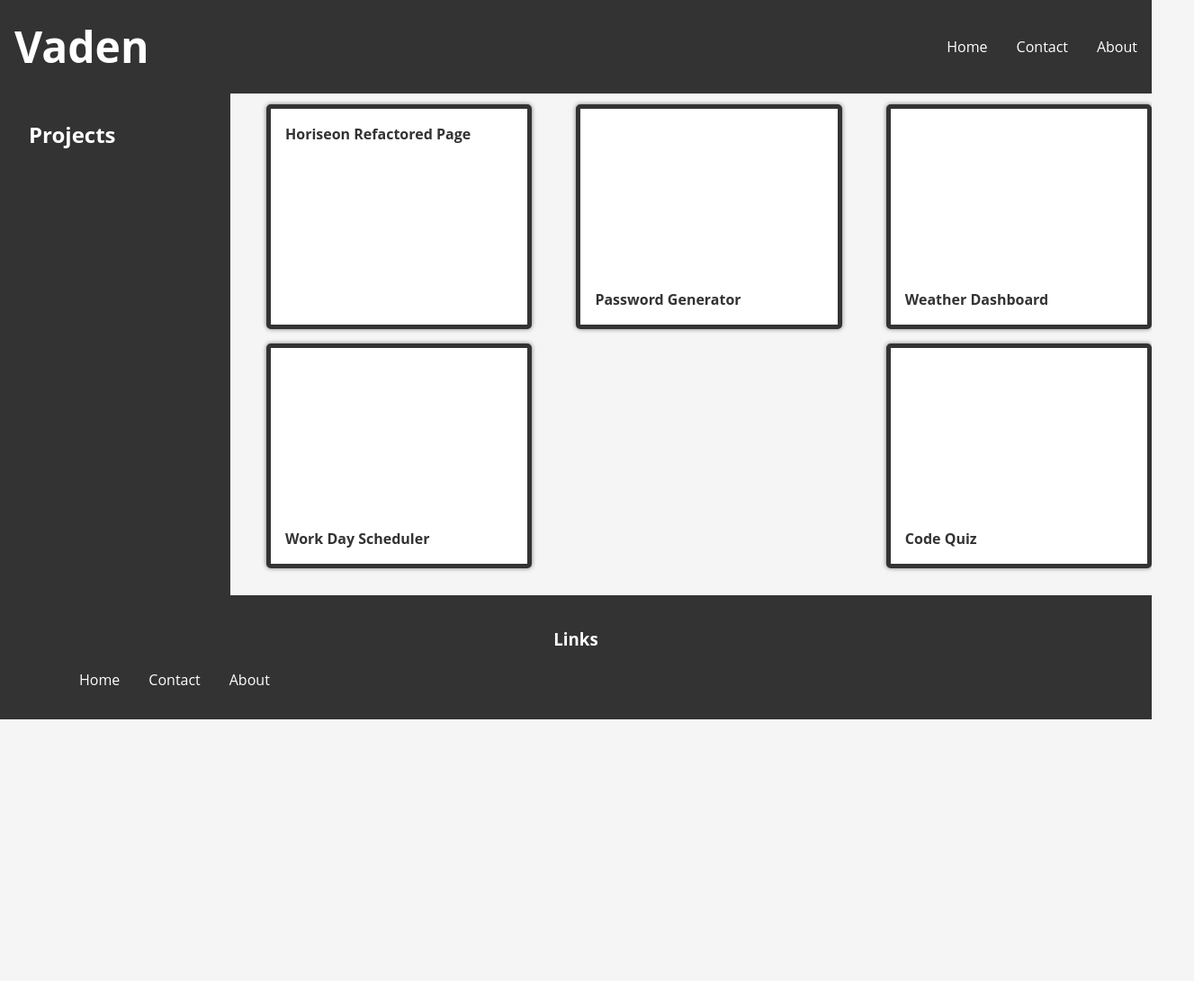
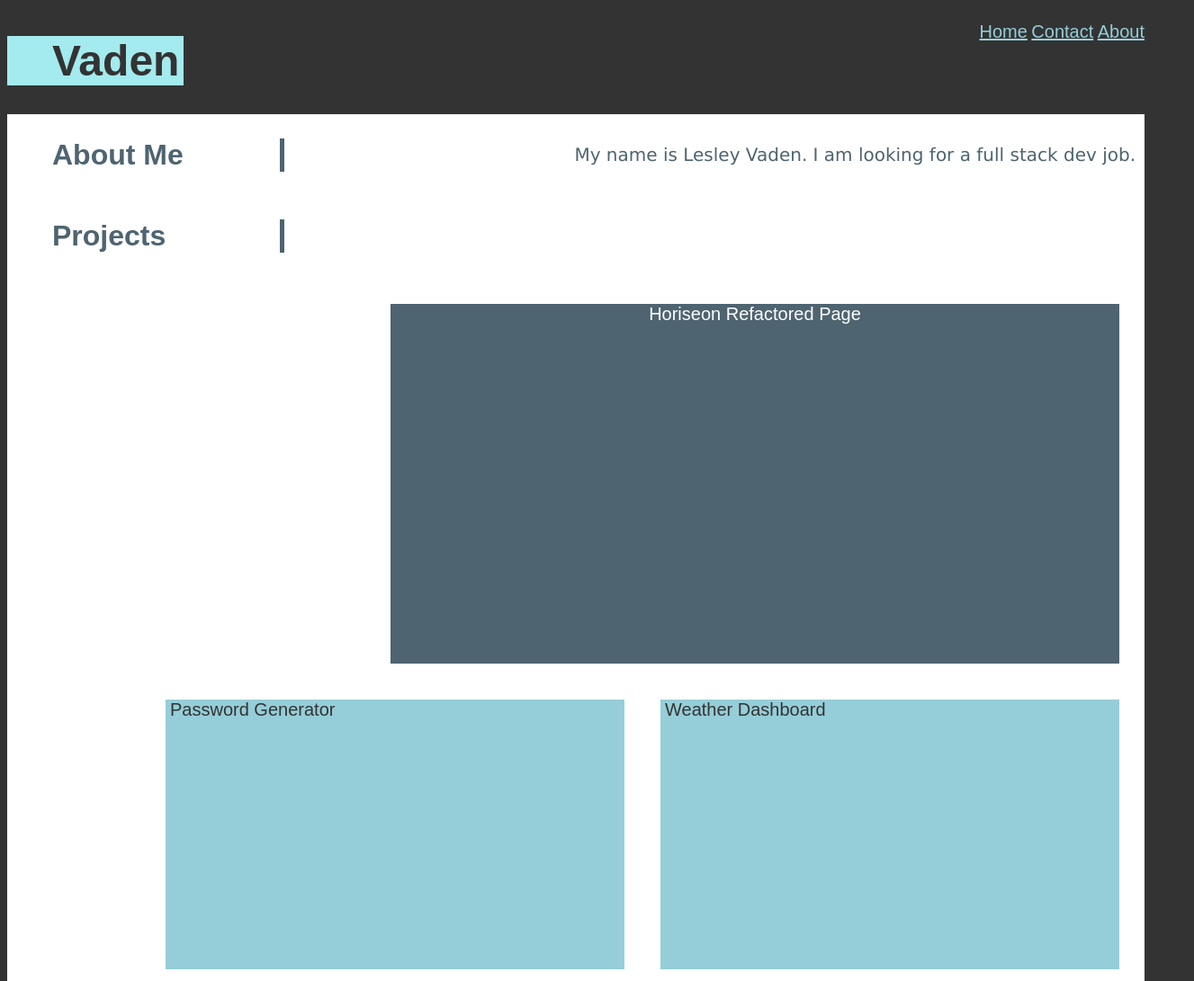
Before and after one commit to lesley-byte/lesley-byte-portfolio, a plain HTML site: page index.html in a window 1280 px wide. Shown: the top 1091 px of the page at 90% size, 1327 px wide, since content can reach past the window. Before the commit the page ends 800 px from the top, so only its background shows below. Drawn offline with Linux system fonts and the light colour scheme.

Commit message:
still messing with flexbox

```diff
--- a/assets/style.css
+++ b/assets/style.css
@@ -1,209 +1,192 @@
-/* Css for a portfolio page that shows off the work of a web designer. with links to the web pages.  The links should be a list of images.  the first image should be larger than the others and the list should have flexbox. */
-
-/* Path: assets\style.css */
-* {
-  box-sizing: border-box;
+/*My portfolio website. Background color is dark grey header text color is light blue. h2 has grey text and white background.*/
+body {
+    background-color: #333333;
+    color: #95ced8;
+    font-family: Arial, Helvetica, sans-serif;
+    display: flex;
+    flex-direction: column;
+    flex-wrap: wrap;
 }
-body {
-  font-family: 'Open Sans', sans-serif;
-  background-color: #f5f5f5;
-  color: #333;
-  font-size: 16px;
-  line-height: 1.5;
-  display:inline-flex;
-  margin: 0px;
-}
-/* The header has the name of the web designer and a navagation bar with links to the portfolio, about, and contact pages. It Should be fixed to the top of the page. It should be a flexbox with the name on the left and the navagation bar on the right. */
 header {
-  background-color: #333;
-  color: #fff;
-  padding: 1rem;
   display: flex;
+  flex-direction: row;
+  flex-wrap: wrap;
   justify-content: space-between;
-  align-items: center;
-  position: fixed;
-  top: 0;
-  left: 0;
-  right: 0;
-  z-index: 1;
-}
-header h1 {
-  font-size: 3rem;
-  margin: 0;
-}
-header nav ul {
-  display: flex;
-  flex-flow: row wrap;
+  align-items: left;
+  align-content: center;
+  color:#95ced8;
   text-decoration: none;
-    list-style: none;
 
 }
-header nav ul li {
-  list-style: none;
-  margin-left: 1rem;
+h1 {
+   background-color:#a3ebee;
+   color: #333333;
+    text-align: left;
+    font-size: 3em;
+    font-family: Arial, Helvetica, sans-serif;
+    padding: 0 5px 0 50px;
+    justify-content: left;
 }
-header nav a {
-  display: flex;
-  flex-flow: row wrap;
-  color: #fff;
-  text-decoration: none;
-  margin-left: 1rem;
-  flex-shrink: calc();
+nav ul li {
+    display: inline-block;
+    /* padding: 0 5px 0 5px; */
+    text-align: center;
+    font-size: 20px;
+    font-family: Arial, Helvetica, sans-serif;
+    color: #95ced8;
+    text-decoration: underline;
 }
-/* The main section should have a flexbox with the word projects on the left and the list of images that are links on the right. */
-main {
-  padding: 100px 0 130px 0;
-  display: inline-flex;
-  justify-content: space-between;
-  align-items: flex-start;
+nav ul li a {
+    color: #95ced8;
+    text-decoration: none;
+    /* padding: 0 5px 0 50px; */
+    justify-content: right;
 }
-/* The main h2 should be the word projects. It should be in a box with a border and a background color. It should be inside a box that takes up the left side of the page. */
 h2 {
-  font-size: 1.5rem;
-  margin: 0;
-  padding: 2rem;
-  background-color: #333;
-  color: #fff;
-  width: 20%;
-  min-width:fit-content;
-  height: flex;
-  float:left;
-  clear:both;
+    display: flex;
+      flex-direction: row;
+      background-color: #FFFFFF;
+      color: #4e6470;
+      text-align: right;
+      border-right: solid 5px #4e6470;
+      width: 20%;
+      flex-wrap: wrap;
+      justify-content: flex-start;
+      font-size: 2em;
+      min-width:fit-content;
+      min-height: max-content;
 }
-/* The list of images should be a flexbox with the first image larger than the others. */
-/* item1 should grow when the page is resized. */
-main ul {
-  display: flex;
-  flex-wrap: wrap;
-  justify-content: space-between;
-  align-items: flex-start;
-    width: 80%;
-    float:right;
-    clear:right;
+p {
+    font-family: verdana;
+    font-size: 20px;
+    padding: left 8em;
+    padding-right:3em;
 
 }
-main li {
-  list-style: none;
-  min-width:fit-content;
-  margin-bottom: 1rem;
-    width: 30%;
-    float:left;
-    clear:left;
+/* main has white background and grey text. */
+main {
+    display: inline-flex;
+      flex-direction: column;
+      background-color: #FFFFFF;
+      color: #4e6470;
+}
+/* links in main are blue boxes with black text. the boxes are 200px wide and 100px high. and the text is left aligned. but the text is centered in the box. the text has */
+section {
+    display: inline-flex;
+      flex-direction: row;
+      flex-wrap: wrap;
+      justify-content: space-between;
+      align-items: center;
+      align-content: center;
+      text-align: left;
+      width: 100%;
+      min-height:max-content;
+      padding: 0 5px 0 50px;
+      font-family: Arial, Helvetica, sans-serif;
+      text-decoration: none;
+}
+section ul {
+    display: flex;
+    flex-direction: row;
+    flex-wrap: wrap;
+    justify-content: right;
+    align-items: center;
+    align-content: center;
+    list-style-type: none;
+    padding-left: 5em;
+    padding-right: 3em;
+    margin: 10px;
+    min-height: max-content;
+}
+section ul li {
+    display: inline-block;
+    padding: 10px;
+    text-align: center;
+    font-size: 20px;
+    font-family: Arial, Helvetica, sans-serif;
+    color: #95ced8;
+    text-decoration: none;
+    margin: 10px;
+    width:fit-content;
+}
+.boxes a {
+    display: inline-block;
+    width: 200px;
+    height: 100px;
+    background-color: #95ced8;
+    color: #333333;
+    text-align: left;
+    padding: 0 5px 0 5px;
+    justify-content: left;
+    font-size: 20px;
+    font-family: Arial, Helvetica, sans-serif;
+    text-decoration: none;
+}
+
+footer {
+    display: flex;
+    flex-direction: row;
+    flex-wrap: wrap;
+    justify-content: space-between;
+    align-items: center;
+    align-content: center;
+    color:#95ced8;
+    text-decoration: none;
+    background-color: #333333;
+    color: #95ced8;
+    font-family: Arial, Helvetica, sans-serif;
+
+    padding: 0 5px 0 50px;
+    justify-content: left;
+}
+/* item1 is a box that takes up 100% of the width of the*/
+#item1 {
+    display: block;
+    width: 400px;
+    height: 300px;
+    background-color: #4e6470;
+    color: #FFFFFF;
+    text-align: center;
+    /* padding: 0 5px 0 50px; */
+    justify-content: left;
+    font-size: 20px;
+    font-family: Arial, Helvetica, sans-serif;
+    text-decoration: none;
 
 }
+/* media queries change item1 to take up 100% of the width of the page. if the screen is less than 600px wide. */
 
-main li img {
-  width: 100%;
-  height: auto;
-    border: 1px solid #333;
-    border-radius: 5px;
-
-}
-main li a {
-  display: flex;
-  border: 5px solid #333;
-  min-height:auto;
-  text-decoration: none;
-  color: #333;
-  width:3 0%;
-  height: 250px;
-  min-width: 250px;
-  align-items: flex-end;
-  font-weight: bold;
-  padding: 1rem;
-    background-color: #fff;
-    border-radius: 5px;
-    box-shadow: 0 0 5px 0 rgba(0, 0, 0, 0.5);
-    transition: all 0.3s ease-in-out;
-}
-/* item1 should grow when the page is resized. */
-#item1 {
-    display: block;
-    flex-grow: 1;
-    flex-basis: 0;
-    width: 100%;
-    height: 100%;
-    min-width: 250px;
-    min-height: 250px;
-    max-width: 100%;
-    max-height: 100%;
-    border: 5px solid #333;
-    background-color: #fff;
-    border-radius: 5px;
-    box-shadow: 0 0 5px 0 rgba(0, 0, 0, 0.5);
-    transition: all 0.3s ease-in-out;
-
-}
-main li a:hover {
-  background-color: #333;
-  opacity: 0.3;
-  color: #fff;
-  border: 5px solid black;
-  font-weight: bolder;
-}
-section {
-    display: inline-flex;
-    justify-content: space-between;
-}
-/* The footer should be at the bottom of the page. It should have a background color and text color. It should be a flexbox with the name of the web designer on the left and the links to the portfolio, about, and contact pages on the right. */
-/* The footer should be fixed to the bottom of the page. It should have the name of the web designer and the date. */
-footer {
-  background-color: #333;
-  color: #fff;
-  padding: 1rem;
-  position: fixed;
-  bottom: 0;
-  left: 0;
-  right: 0;
-  text-align: center;
-
-}
-footer p {
-  margin: 0;
-
-}
-footer nav ul {
-  display: flex;
-  flex-flow: row wrap;
-  text-decoration: none;
-  justify-content: left;
-
-}
-footer nav ul li {
-  list-style: none;
-  margin-left: 1rem;
-
-}
-footer a {
-  color: #fff;
-  text-decoration: none;
-    margin-left: 1rem;
-}
-/* Media Queries */
- @media (max-width: 600px) {
-    header {
-        font-size:smaller;
-    }
-  main {
-    flex-direction: column;
-  }
-  main ul {
-    flex-direction: column;
-  }
-  main li {
-    width: 100%;
+@media screen and (min-width:800px) {
+  .boxes a {
+    width: 500px;
+    height: 300px;
   }
   #item1 {
-    width: 100%;
+    display: block;
+    width: 800px;
+    height: 400px;
+    background-color: #4e6470;
+    color: #FFFFFF;
+    text-align: center;
+    /* padding: 0 5px 0 50px; */
+    justify-content: left;
+    font-size: 20px;
+    font-family: Arial, Helvetica, sans-serif;
+    text-decoration: none;
   }
 }
-@media (max-width: 400px) {
-    header nav {
-        display:none;
-    }
-    h3 {
-        display:none;
+@media screen and (max-width: 600px) {
+    #item1 {
+        display: block;
+        width: 100%;
+        height: 200px;
+        background-color: #4e6470;
+        color: #FFFFFF;
+        text-align: center;
+        /* padding: 0 5px 0 50px; */
+        justify-content: left;
+        font-size: 20px;
+        font-family: Arial, Helvetica, sans-serif;
+        text-decoration: none;
     }
 }
-
-/* End of Media Queries */
--- a/index.html
+++ b/index.html
@@ -22,6 +22,10 @@
     </header>
     <main>
         <section>
+            <h2>About Me</h2>
+            <p>My name is Lesley Vaden.  I am looking for a full stack dev job.</p>
+        </section>
+        <section class="boxes">
             <h2>Projects</h2>
             <ul>
                 <li><a href="https://lesley-byte.github.io/css-html-refactor-horiseon/" id="item1">Horiseon Refactored Page</a></li>
@@ -31,9 +35,8 @@
                 <li><a href="https://lesley-byte.github.io/lesley-byte.github.io-/">Code Quiz</a></li>
             </ul>
         </section>
-    </main>
-    <footer>
-        <h3>Links</h3>
+        <section>
+        <h2>Contact Me</h2>
         <nav>
             <ul>
                 <li><a href="index.html">Home</a></li>
@@ -41,5 +44,9 @@
                 <li><a href="about.html">About</a></li>
             </ul>
         </nav>
+        </section>
+    </main>
+    <footer>
+        <p>© 2022 Lesley Vaden</p>
     </footer>
 </html>
```
